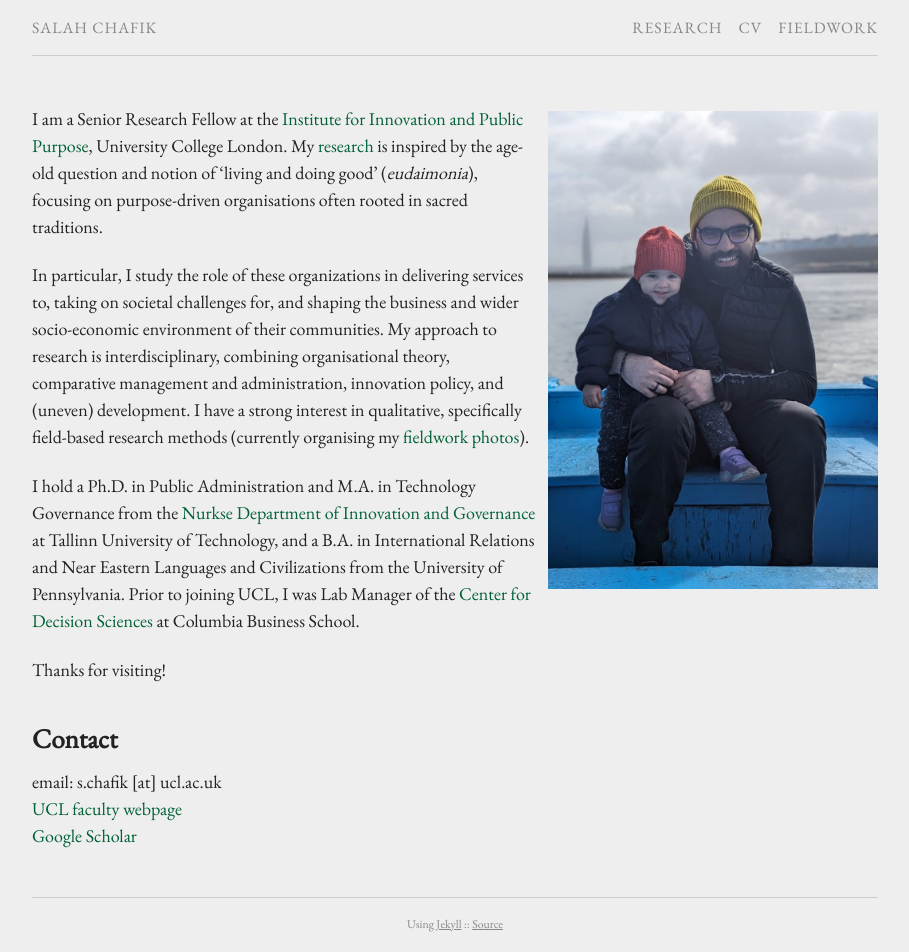
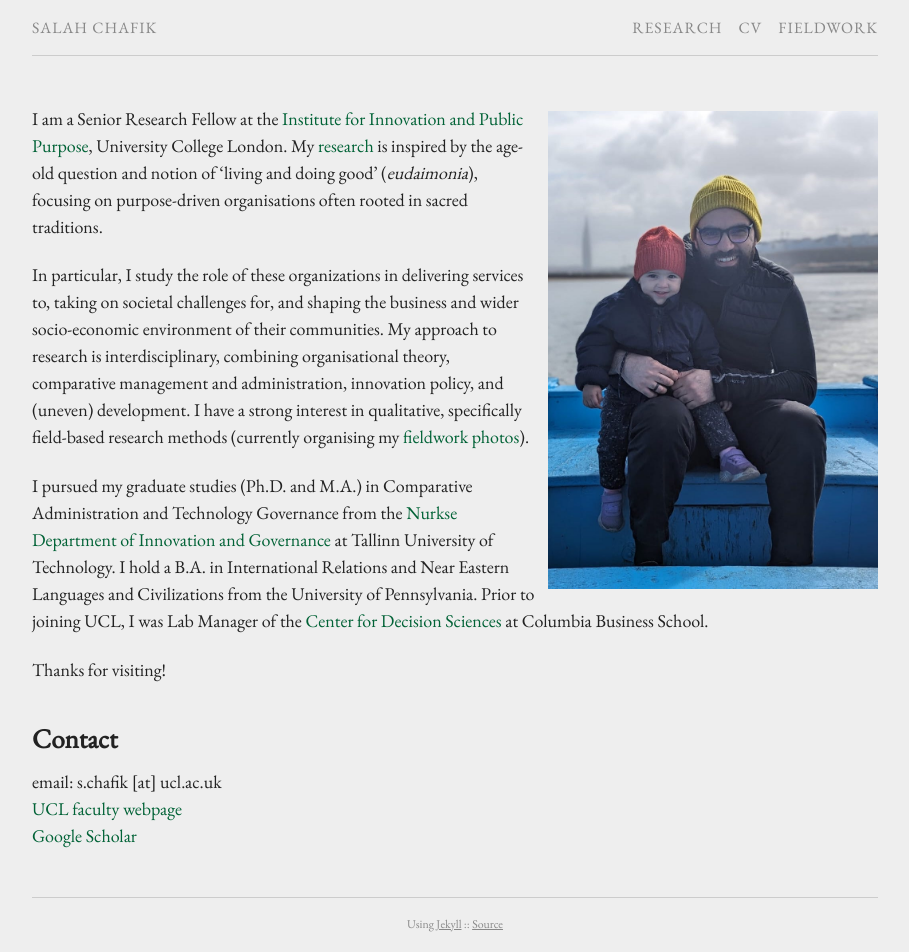
Before and after one commit to schafik/schafik.github.io, a Jekyll site: the page built from index.md, in a window 1280 px wide. Shown: the whole page, without its empty margins (185-1094 px from the left). Built offline with Jekyll 4.4.1, drawn with Linux system fonts in a browser that asks for light colours.

Commit message:
grad school update

```diff
--- a/index.md
+++ b/index.md
@@ -10,7 +10,7 @@ I am a Senior Research Fellow at the [Institute for Innovation and Public Purpos
 
 In particular, I study the role of these organizations in delivering services to, taking on societal challenges for, and shaping the business and wider socio-economic environment of their communities. My approach to research is interdisciplinary, combining organisational theory, comparative management and administration, innovation policy, and (uneven) development. I have a strong interest in qualitative, specifically field-based research methods (currently organising my [fieldwork photos]).
 
-I hold a Ph.D. in Public Administration and M.A. in Technology Governance from the [Nurkse Department of Innovation and Governance] at Tallinn University of Technology, and a B.A. in International Relations and Near Eastern Languages and Civilizations from the University of Pennsylvania. Prior to joining UCL, I was Lab Manager of the [Center for Decision Sciences] at Columbia Business School.
+I pursued my graduate studies (Ph.D. and M.A.) in Comparative Administration and Technology Governance from the [Nurkse Department of Innovation and Governance] at Tallinn University of Technology. I hold a B.A. in International Relations and Near Eastern Languages and Civilizations from the University of Pennsylvania. Prior to joining UCL, I was Lab Manager of the [Center for Decision Sciences] at Columbia Business School.
 
 Thanks for visiting!
 
```
